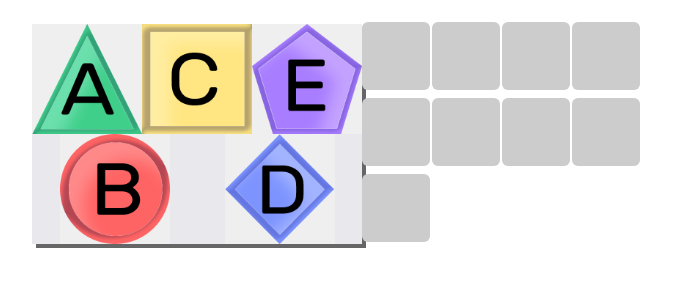
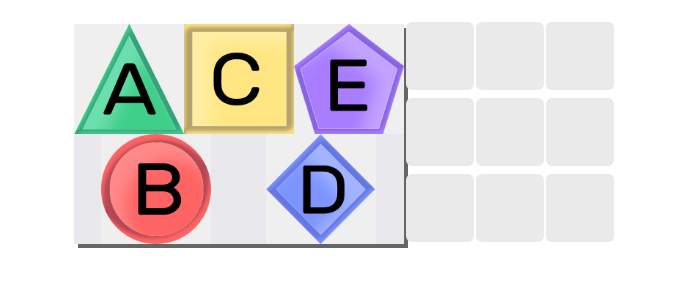
Before and after one commit to AniaKB/omega-virus, a plain HTML site: page index.html in a window 1280 px wide. Shown: the part 91-378 px from the top of the page, without its empty margins (293-969 px from the left). Drawn offline with nearby package versions, Linux system fonts and the light colour scheme.

Commit message:
fixing rows to be 3x3

```diff
--- a/style.css
+++ b/style.css
@@ -61,8 +61,9 @@ body {
   font-size: 10px;
 }
 .history {
-  max-width: 300px;
+  max-width: 215px;
   margin-top: 5px;
+  padding-left: 2px;
 }
 .history img,
 .placeholder {
@@ -72,7 +73,7 @@ body {
   display: inline-block;
   width: 68px;
   height: 68px;
-  background: #CCC;
+  background: #eaeaea;
   border-radius: 6px;
   margin: 0px 2px 2px 0px;
 }
```
